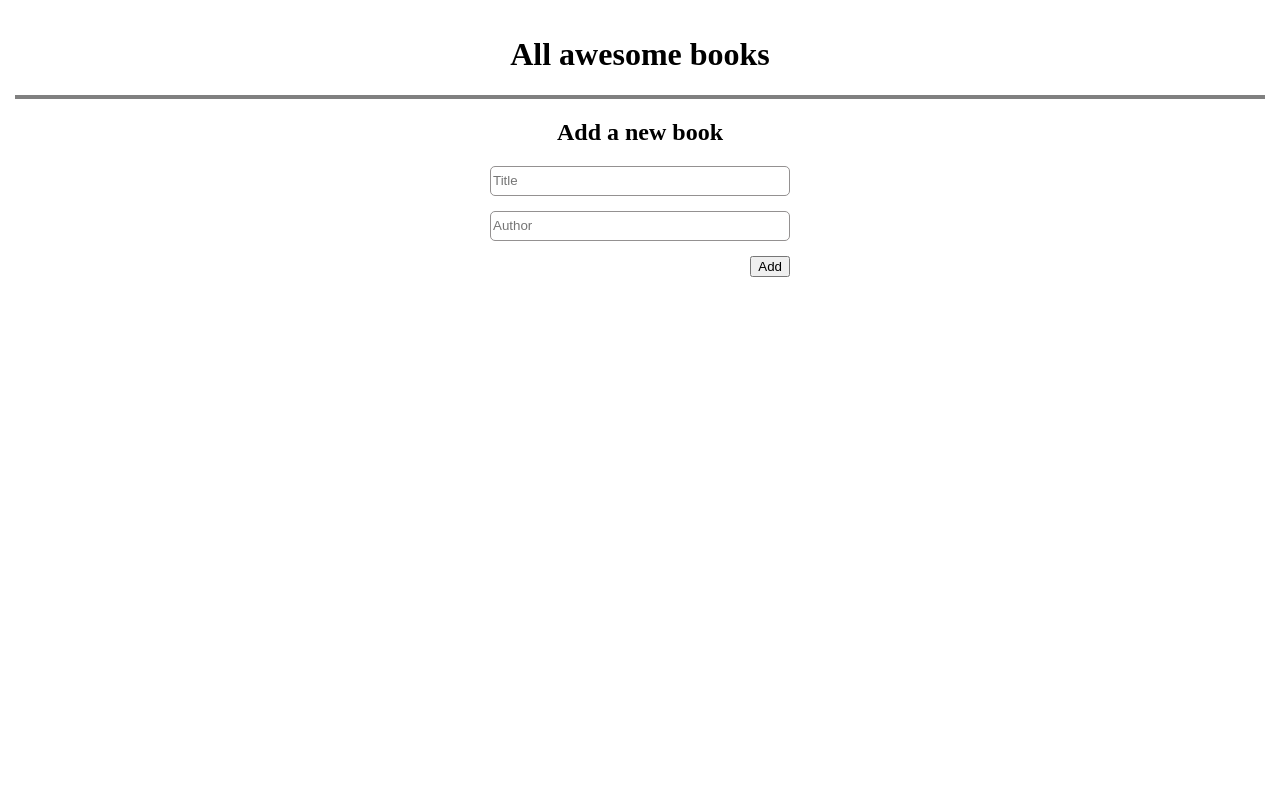
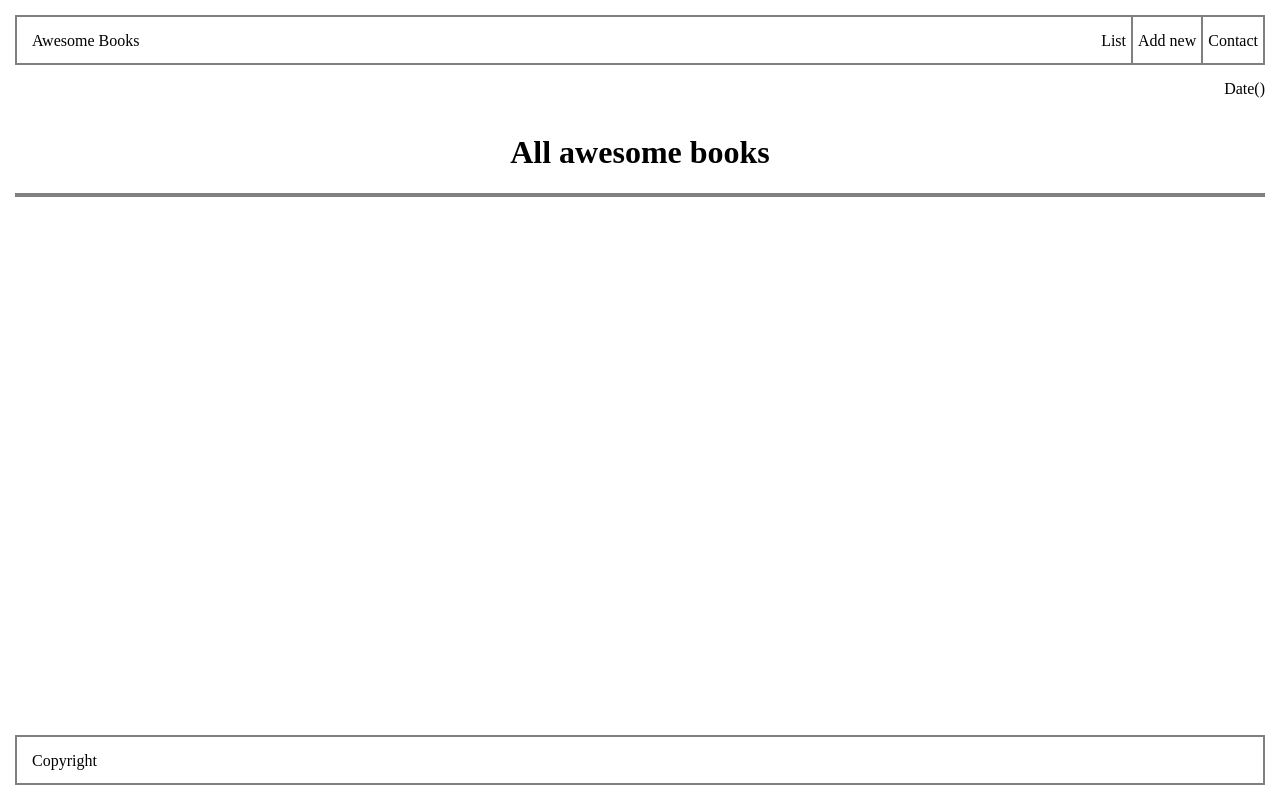
Before and after one commit to dheerajsachdeva/awesomeBooksES6, a website: page index.html in a window 1280 px wide. Drawn offline with Linux system fonts and the light colour scheme.

Commit message:
Add a complete website with navigation

```diff
--- a/index.html
+++ b/index.html
@@ -8,10 +8,27 @@
     <link rel="stylesheet" href="./style.css">
 </head>
 <body>
+    <header>
+        <nav>
+            <div class="logo">
+                Awesome Books
+            </div>
+            <div>
+                <ul>
+                    <li><a href="#">List</a></li>
+                    <li><a href="#">Add new</a></li>
+                    <li><a href="#">Contact</a></li>
+                </ul>
+            </div>
+        </nav>
+    </header>
+    <div class="date">
+        <span>Date()</span>
+    </div>
     <main>
         <h1>All awesome books</h1>
         <section id="articles"></section>
-        <section class="add-book">
+        <section id="add-book" class="add-book hidden">
             <h2>Add a new book</h2>
             <form id="articleForm">
                 <div>
@@ -29,7 +46,26 @@
                 </div>
             </form>
         </section>
+        <section id="contact-info" class="contact-info hidden">
+            <h2>Contact information</h2>
+            <div>
+                <div>
+                    <p>Do you have any question or you just want to say "Hello"?</p>
+                    <p>You can reach out to us!</p>
+                    <ul>
+                        <li>Our e-mail: mail@mail.com</li>
+                        <li>Our phone number: 0043586534422</li>
+                        <li>Our addres: Streetname 22, 84503 City, Country</li>
+                    </ul>
+                </div>
+            </div>
+        </section>
     </main>
+    <footer>
+        <div>
+            <span>Copyright</span>
+        </div>
+    </footer>
     <script src="./script1.js"></script>
 </body>
 </html>
--- a/style.css
+++ b/style.css
@@ -14,11 +14,71 @@ h1 {
   justify-content: center;
 }
 
+a {
+  text-decoration: none;
+  color: black;
+}
+
+a.active {
+  color: blue;
+}
+
+footer,
 main {
   padding: 15px;
 }
 
+footer,
+header {
+  margin: 15px;
+  height: 50px;
+  border: 2px solid gray;
+}
+
+footer{
+  position: fixed;
+  bottom: 0;
+  right: 0;
+  left: 0;
+}
+
+header nav {
+  display: flex;
+  justify-content: space-between;
+}
+
+header nav ul {
+  list-style: none;
+  display: flex;
+  margin: 0;
+  height: 100%;
+}
+
+header nav ul li {
+  padding: 5px;
+  height: 100%;
+  display: flex;
+  align-items: center;
+  border-right: 2px solid gray;
+}
+
+header nav ul li:last-child {
+  border-right: none;
+}
+
+.logo {
+  padding: 15px;
+}
+
+.date {
+  margin: 0 15px;
+  display: flex;
+  justify-content: flex-end;
+}
+
 #articles {
+  max-height: 650px;
+  overflow-y: auto;
   border: 2px solid gray;
 }
 
@@ -77,3 +137,13 @@ article:nth-child(odd) {
 #articleForm div:last-child {
   display: flex;
 }
+
+.contact-info {
+  display: flex;
+  flex-direction: column;
+  align-items: center;
+}
+
+.hidden {
+  display: none;
+}
```
